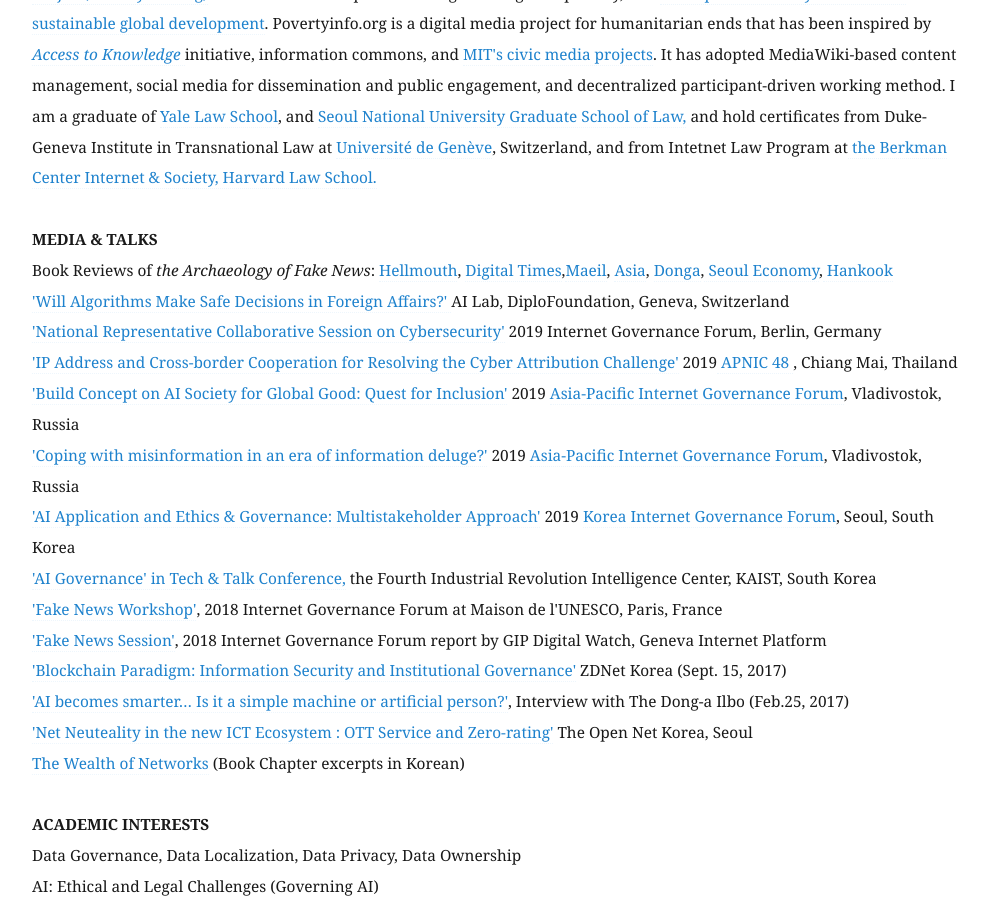
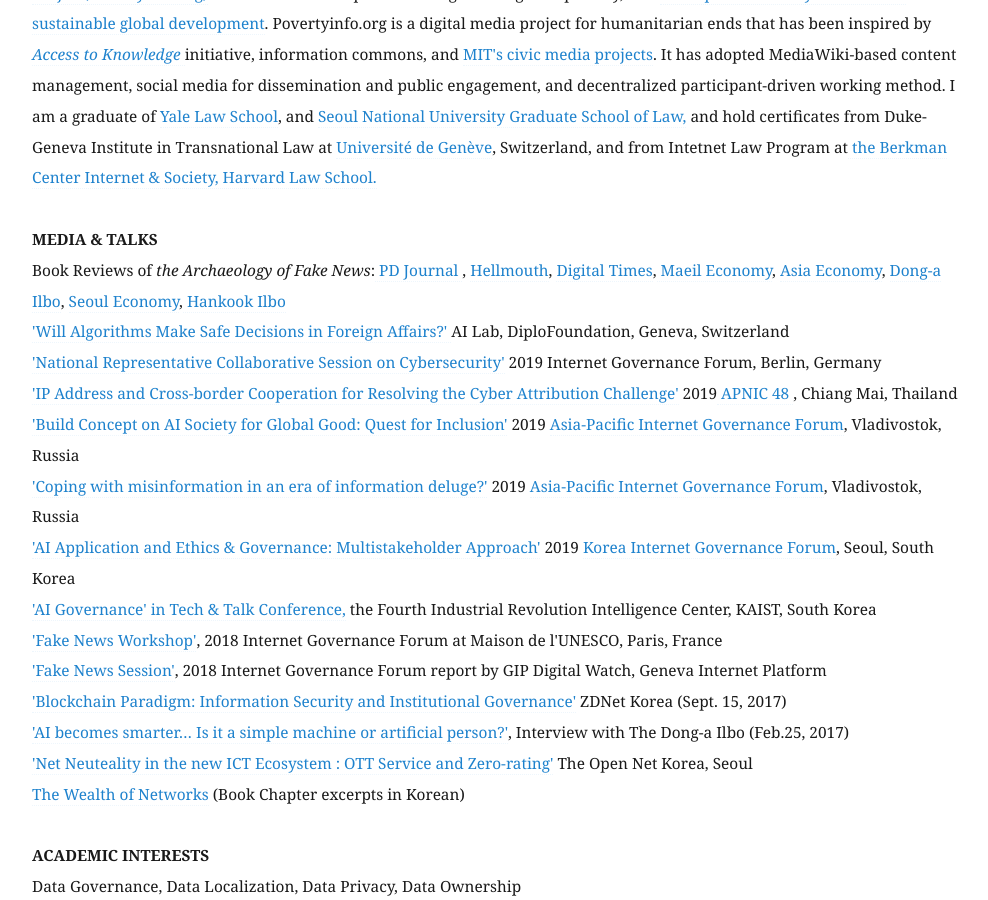
Before and after one commit to eunchangchoi/eunchangchoi.github.io, a Jekyll site: the page built from index.md, in a window 1280 px wide and 900 px high, scrolled down 1741 px. Shown: the whole window, without its empty margins (68-1056 px from the left). Built offline with Jekyll 4.4.1, drawn with Linux system fonts in a browser that asks for light colours.

Commit message:
Update index.md

```diff
--- a/index.md
+++ b/index.md
@@ -27,7 +27,7 @@
    <br>
 
  <strong> MEDIA & TALKS </strong> <br>
-Book Reviews of<i> the Archaeology of Fake News</i>: <a href="https://www.youtube.com/watch?v=MpeoOBXadZ8&feature=youtu.be&t=241">Hellmouth</a>, <a href="http://www.dt.co.kr/contents.html?article_no=2020030302103869061001"> Digital Times</a>,<a href="https://www.mk.co.kr/news/culture/view/2020/02/155878">Maeil</a>, <a href="https://www.asiae.co.kr/article/2020022811050161321&mobile=Y">Asia</a>, <a href="http://www.donga.com/news/article/all/20200216/99724450/1"> Donga</a>,<a href="https://www.sedaily.com/NewsVIew/1YYX4ZYYI0"> Seoul Economy</a>,<a href="https://www.hankookilbo.com/News/Read/202002131753026467"> Hankook </a> <br>
+Book Reviews of<i> the Archaeology of Fake News</i>:<a href="https://www.pdjournal.com/news/articleView.html?idxno=71119"> PD Journal </a>, <a href="https://www.youtube.com/watch?v=MpeoOBXadZ8&feature=youtu.be&t=241"> Hellmouth</a>, <a href="http://www.dt.co.kr/contents.html?article_no=2020030302103869061001"> Digital Times</a>,<a href="https://www.mk.co.kr/news/culture/view/2020/02/155878"> Maeil Economy</a>, <a href="https://www.asiae.co.kr/article/2020022811050161321&mobile=Y"> Asia Economy</a>, <a href="http://www.donga.com/news/article/all/20200216/99724450/1"> Dong-a Ilbo</a>, <a href="https://www.sedaily.com/NewsVIew/1YYX4ZYYI0"> Seoul Economy</a>,<a href="https://www.hankookilbo.com/News/Read/202002131753026467"> Hankook Ilbo</a> <br>
  <a href="https://www.diplomacy.edu/blog/will-algorithms-make-safe-decisions-foreign-affairs">'Will Algorithms Make Safe Decisions in Foreign Affairs?' </a> AI Lab, DiploFoundation, Geneva, Switzerland <br>
 <a href="https://www.youtube.com/watch?v=nsZJaB3fx0E&feature=youtu.be&t=1689">'National Representative Collaborative Session on Cybersecurity'</a> 2019 Internet Governance Forum, Berlin, Germany <br>
 <a href="https://youtu.be/uRsC_ypHGCg?t=1336">'IP Address and Cross-border Cooperation for Resolving the Cyber Attribution Challenge'</a> 2019<a href="https://conference.apnic.net/48/program/schedule/#/day/6/cooperation-sig"> APNIC 48 </a>, Chiang Mai, Thailand<br>
```
